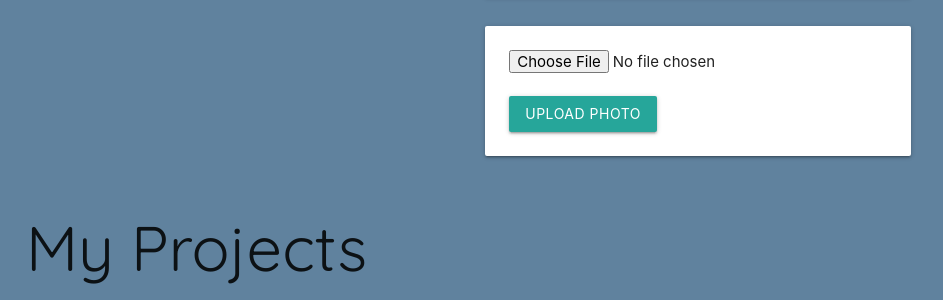
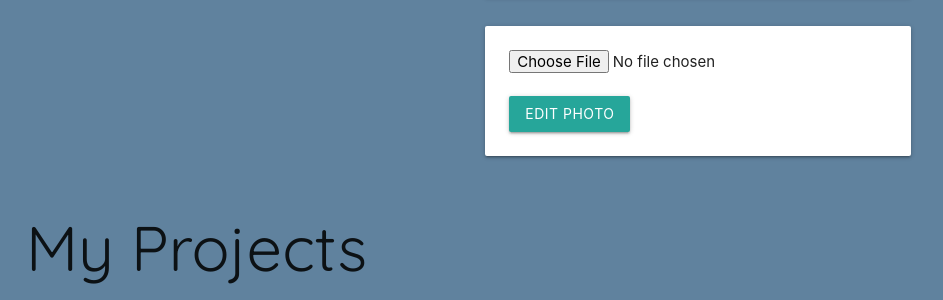
Before and after one commit to KhalilAHoward/project_3, a Django app: template main_app/templates/profile/detail.html in a window 1280 px wide. Shown: the part 558-858 px from the top of the page, without its empty margins (166-1109 px from the left). Run offline with Django 4.2, Linux system fonts and the light colour scheme; tables that the repository leaves empty hold one stand-in row (values such as "Sample post"); the template is opened without the code that fills it: values that come from a table or form of the project are taken from there, most other values are stand-ins (such as "Sample title", 1, 10 or a date in 2020); grey boxes marked "Sample" are stand-in pictures.

Commit message:
update profile pic works

```diff
--- a/main_app/templates/profile/detail.html
+++ b/main_app/templates/profile/detail.html
@@ -23,7 +23,11 @@
         {% csrf_token %}
         <input type="file" name="photo-file">
         <br><br>
+        {% if profile_pic %}
+        <input type="submit" class="btn" value="Edit Photo">
+        {% else %}
         <input type="submit" class="btn" value="Upload Photo">
+        {% endif %}
     </form>
 
   </div>
```
